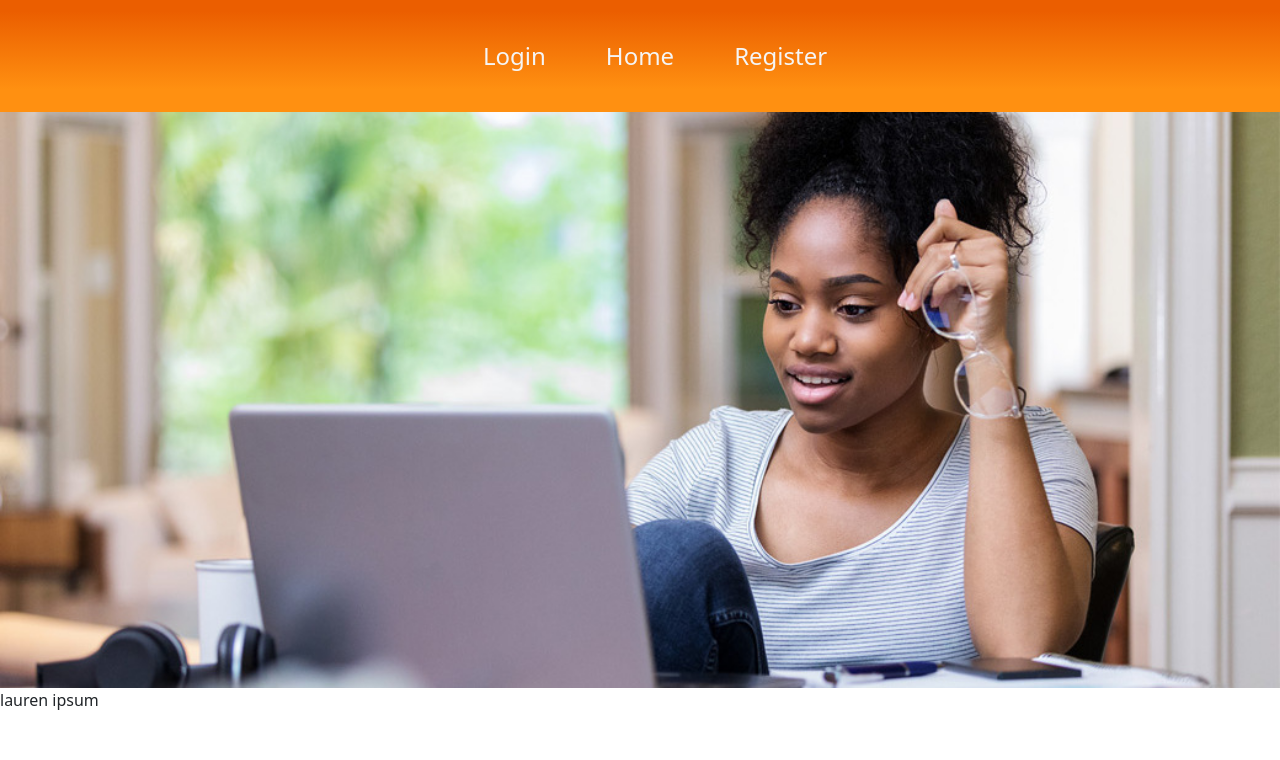
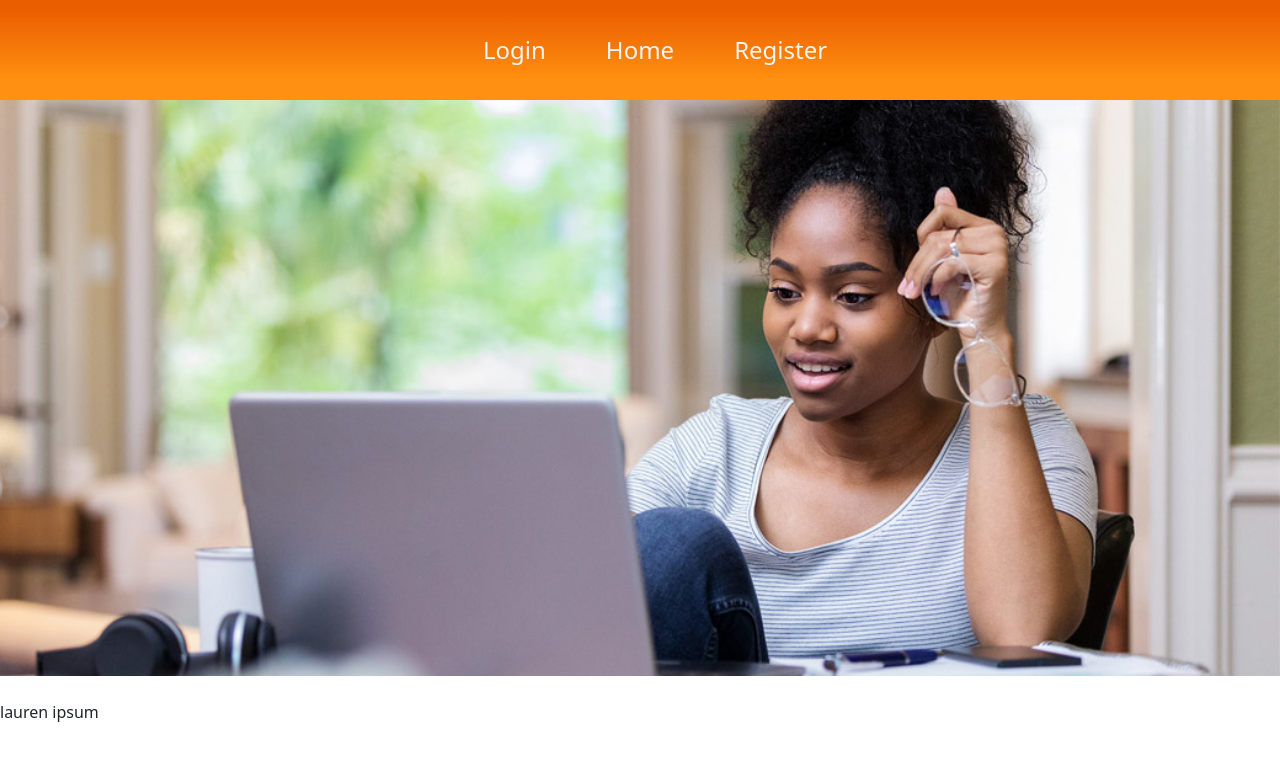
Before and after one commit to pkonkle213/team-lima-dotnet-final-capstone, a Vue app in the folder vue/: page / in a window 1280 px wide. Shown: the top 760 px of the page. Built offline with nearby package versions, Linux system fonts and the light colour scheme.

Commit message:
Fixed growing navbar

```diff
--- a/vue/src/App.vue
+++ b/vue/src/App.vue
@@ -76,7 +76,7 @@ body {
   height: 100%;
   display: grid;
   grid-template-columns: 1fr;
-  grid-template-rows: 1fr 1fr 1fr;
+  grid-template-rows: 100px 1fr 100px;
   grid-template-areas:
     "nav"
     "content"
```
